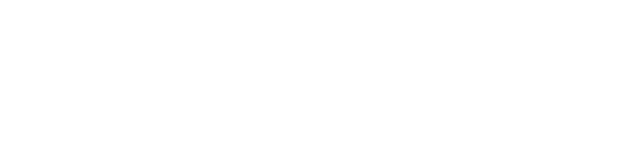
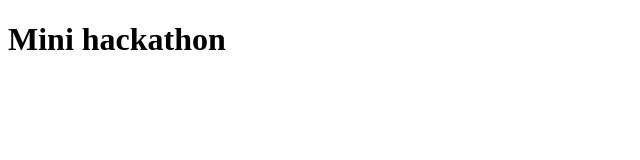
Before and after one commit to SofieStabell-UFST/DOA2-Mini-Hackathon, a website: page public/index.html in a window 1280 px wide. Shown: the whole page, without its empty margins (0-640 px from the left). Drawn offline with Linux system fonts and the light colour scheme.

Commit message:
Code fix

```diff
--- a/mini-hackathon/package.json
+++ b/package.json
@@ -4,5 +4,9 @@
   "private": true,
   "devDependencies": {
     "shadow-cljs": "2.15.3"
+  },
+  "dependencies": {
+    "react": "16.13.0",
+    "react-dom": "16.13.0"
   }
 }
--- a/mini-hackathon/public/index.html
+++ b/public/index.html
@@ -5,6 +5,6 @@
     <title>Mini Hackathon</title>
 </head>
 <body>
-
+<h1>Mini hackathon</h1>
 </body>
 </html>
```
Also changed, not shown: 6 other files.
